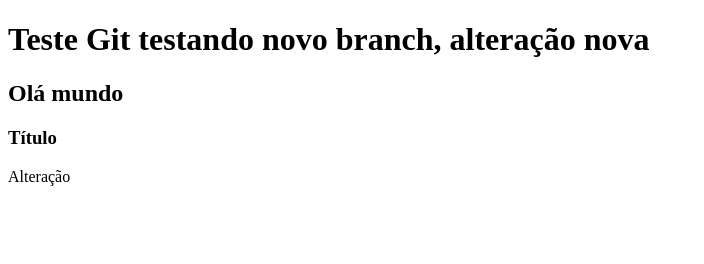
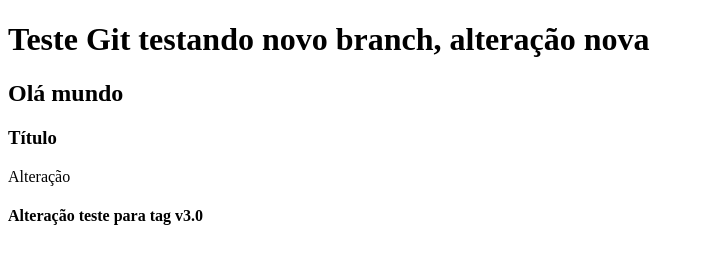
Before and after one commit to iRuffo/curso_git_1, a plain HTML site: page index.html in a window 1280 px wide. Shown: the whole page, without its empty margins (0-704 px from the left). Drawn offline with Linux system fonts and the light colour scheme.

Commit message:
enviando nova versão

```diff
--- a/index.html
+++ b/index.html
@@ -13,5 +13,6 @@
     <h2>Olá mundo</h2>
     <h3>Título</h3>
     <p>Alteração</p>
+    <h4>Alteração teste para tag v3.0 </h4>
 </body>
 </html>
```
